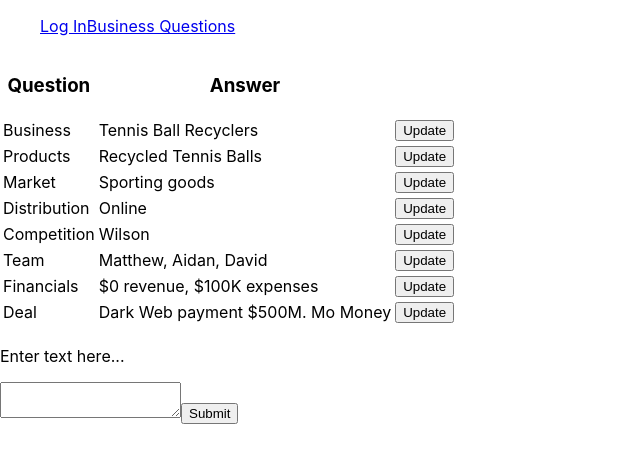
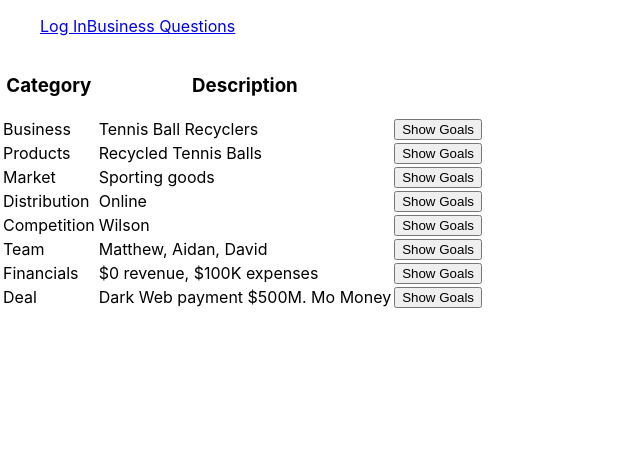
Before and after one commit to matthewsedlacek/Business-Builder, a React (Create React App) app in the folder frontend/: page /businessquestions in a window 1280 px wide. Shown: the top 462 px of the page, without its empty margins (0-640 px from the left). Built offline with nearby package versions, Linux system fonts and the light colour scheme; data requests are answered from the project's data file.

Commit message:
updates to layout of components

```diff
--- /dev/null
+++ b/frontend/src/components/GoalList.js
@@ -0,0 +1,27 @@
+import React from "react";
+
+const GoalList = (props) => {
+
+const {question, answer } = props.businessQuestion
+
+// const onChange = (e) => {
+//   props.onHandleChange(e)
+// }
+
+// const handleSubmit = (e) => {
+//   e.preventDefault()
+//   props.onHandlePatch()
+// }
+
+
+  return (
+    <form>
+        <h2>{question}</h2>
+        <p>Enter text here...</p>
+        {/* <textarea type="text" name="answer" value={answer} onChange={(e) => onChange(e)}/>
+        <button type="submit">Submit</button> */}
+      </form>
+  );
+};
+
+export default GoalList;
--- a/frontend/src/components/Question.js
+++ b/frontend/src/components/Question.js
@@ -1,23 +1,45 @@
+import React from "react";
+import GoalList from "./GoalList"
 
-import React from "react";
+class Question extends React.Component {
 
+  fetchGoals = (e) => {
+    console.log(e)
+      return <GoalList businessQuestion={e} />
+  }
 
-
-const Question = (props) => {
-
-const handleClick = () => {
-  props.onEditQuestion(props.businessQuestion)
-}
-
-  const { question, answer } = props.businessQuestion
-
+  render() {
+    // const { question, answer } = this.props.businessQuestion
   return (
-    <tr>
-      <td>{question}</td>
-      <td>{answer}</td>
-      <td><button type="button" onClick={handleClick}>Update</button></td>
-    </tr>
-  );
+      <tr>
+        <td>{this.props.businessQuestion.question}</td>
+        <td>{this.props.businessQuestion.answer}</td>
+        <button type="button" onClick={(e) => this.fetchGoals(this.props.businessQuestion)}>Show Goals</button>
+      </tr>
+    );
+  }
 };
 
 export default Question;
+
+//   state = {
+//     currentQuestion: '',
+//   }
+
+//   updateGoal = event => {
+//     this.setState ({
+//         [event.target.name]: event.target.value
+//     })
+// }
+
+// handleChange = (e) => {
+//     console.log(e.target.value)
+//     let selectedQuestion = this.state.currentQuestion
+//     this.setState({
+//         currentQuestion: { e }
+//     })
+// }
+
+//   handleClick = () => {
+//     props.onEditQuestion(props.businessQuestion)
+//   }
--- a/frontend/src/containers/BusinessQuestions.js
+++ b/frontend/src/containers/BusinessQuestions.js
@@ -1,14 +1,12 @@
 import React, { Fragment } from "react";
 import Question from '../components/Question'
-import EditQuestion from '../components/EditQuestion.js'
 
 const API = 'http://localhost:3000/business'
 
 class BusinessQuestions extends React.Component {
 
     state = {
-        questions: [],
-        currentQuestion: []
+        questions: []
     }
 
     componentDidMount() {
@@ -26,40 +24,25 @@
     renderQuestions = () => {
         let questionList = this.state.questions
         return questionList.map(question => {
-            return <Question key={question.id} businessQuestion={question} onEditQuestion={this.changeQuestion} />
-        })
-    }
-    changeQuestion = questionUpdate => {
-        this.setState ({
-            currentQuestion: questionUpdate
+            return <Question key={question.id} businessQuestion={question} />
         })
     }
 
-    handleChange = (e) => {
-        console.log(e.target.value)
-        let selectedQuestion = this.state.currentQuestion
-        this.setState({
-            currentQuestion: {
-                ...selectedQuestion,
-                [e.target.name]:e.target.value
-            }
-        })
-    }
 
-    handlePatch = () => {
-        fetch(`${API}/${this.state.currentQuestion.id}`,{
-            method: 'PATCH',
-            headers: {
-                'Content-Type': 'application/json',
-                Accept: 'application/json'
-            },
-                body: JSON.stringify(this.state.currentQuestion)
-            })
-            .then(response => response.json())
-            .then(data => this.setState({
-                questions: [...this.state.questions.map(question => question.id === data.id? data : question)]
-            }))
-        }
+    // handlePatch = () => {
+    //     fetch(`${API}/${this.state.currentQuestion.id}`,{
+    //         method: 'PATCH',
+    //         headers: {
+    //             'Content-Type': 'application/json',
+    //             Accept: 'application/json'
+    //         },
+    //             body: JSON.stringify(this.state.currentQuestion)
+    //         })
+    //         .then(response => response.json())
+    //         .then(data => this.setState({
+    //             questions: [...this.state.questions.map(question => question.id === data.id? data : question)]
+    //         }))
+    //     }
 
     render() {
         return (
@@ -68,18 +51,15 @@
             <tbody>
                 <tr>
                 <th>
-                    <h3>Question</h3>
+                    <h3>Category</h3>
                 </th>
                 <th>
-                    <h3>Answer</h3>
+                    <h3>Description</h3>
                 </th>
                 </tr>
                 {this.renderQuestions()}
             </tbody>
             </table>
-            <Fragment>
-                <EditQuestion onHandlePatch={this.handlePatch} onHandleChange={this.handleChange} selectedQuestion={this.state.currentQuestion} />
-            </Fragment>
             </div>
         );
     }
```
